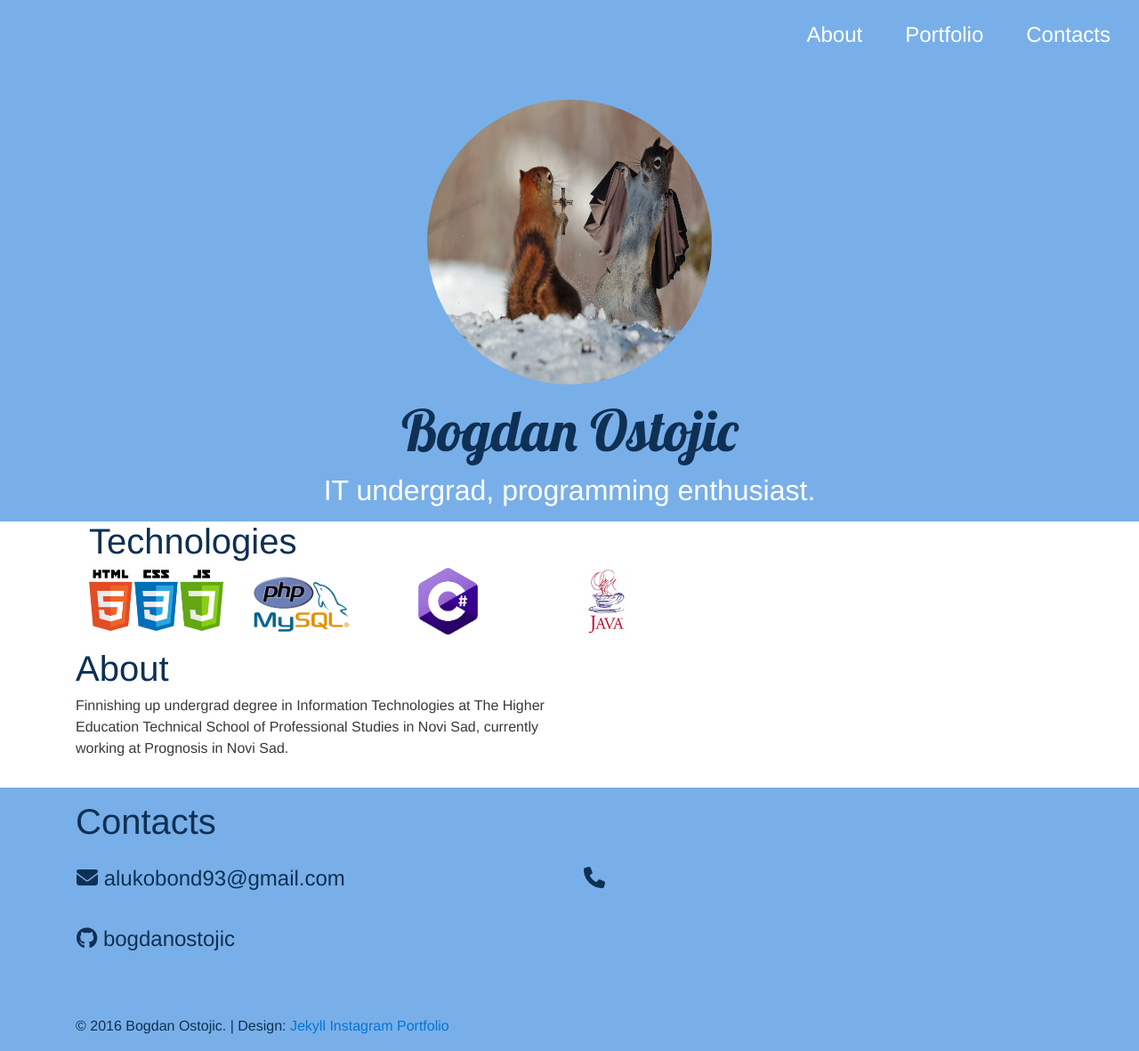
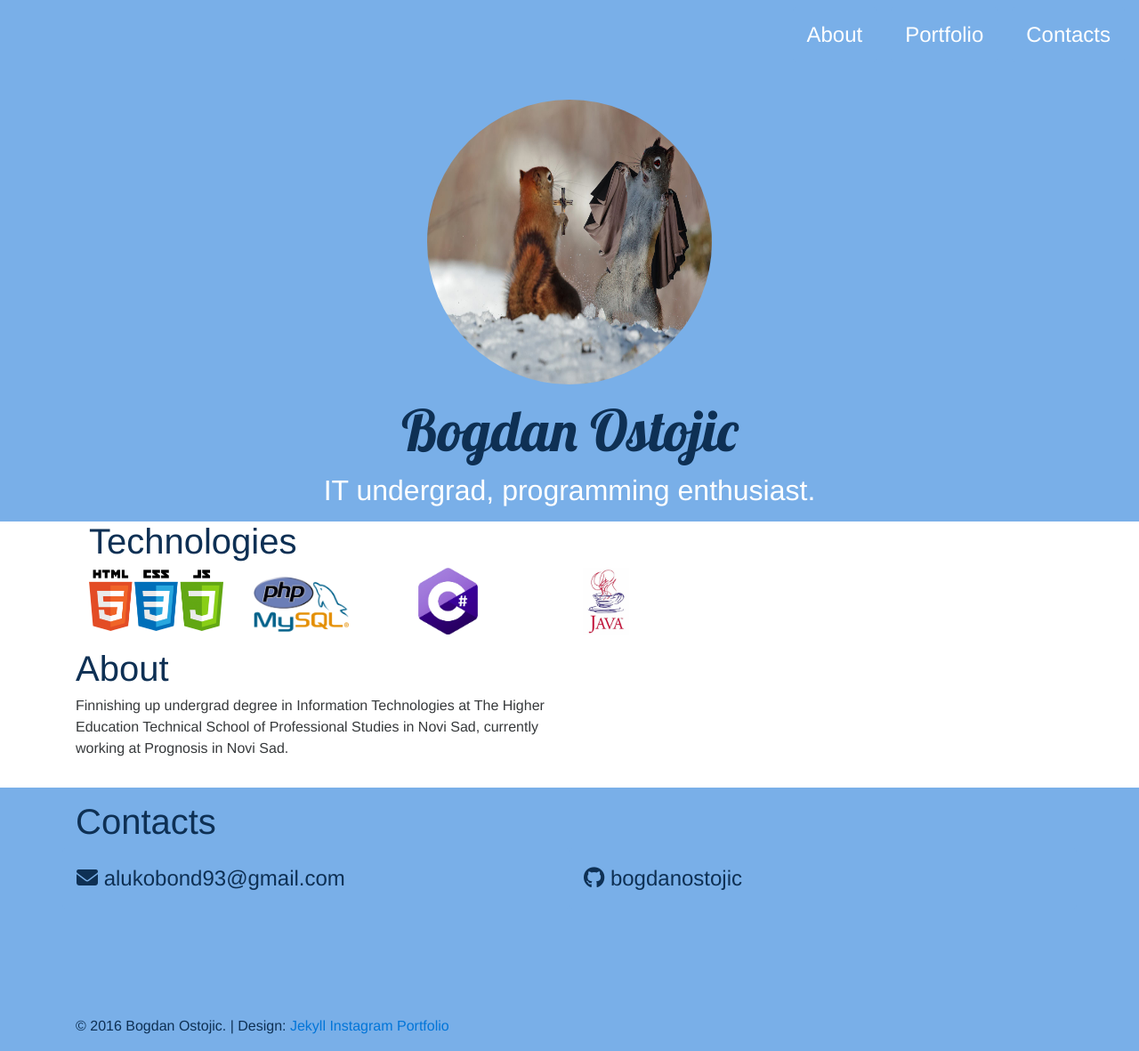
Before and after one commit to bogdanostojic/Jekyll, a Jekyll site: the page built from index.html, in a window 1280 px wide and 1181 px high. Shown: the whole window at 89% size. Built offline with Jekyll 4.4.1, drawn with Linux system fonts in a browser that asks for light colours; nearby versions of some CDN libraries.

Commit message:
phone deleted

```diff
--- a/_includes/contacts.html
+++ b/_includes/contacts.html
@@ -11,12 +11,6 @@
                 </a>
             </div>
             <div class="col-md-6 col-sm-12 container-contacts-phone">
-                <i class="fa fa-phone" aria-hidden="true"></i>
-                <a href="tel:{{ site.phone }}">
-                    {{ site.phone }}
-                </a>
-            </div>
-            <div class="col-md-6 col-sm-12 container-contacts-phone">
                 <i class="fa fa-github" aria-hidden="true"></i>
                 <a href="{{ site.github }}"> bogdanostojic </a>
             </div>
```
